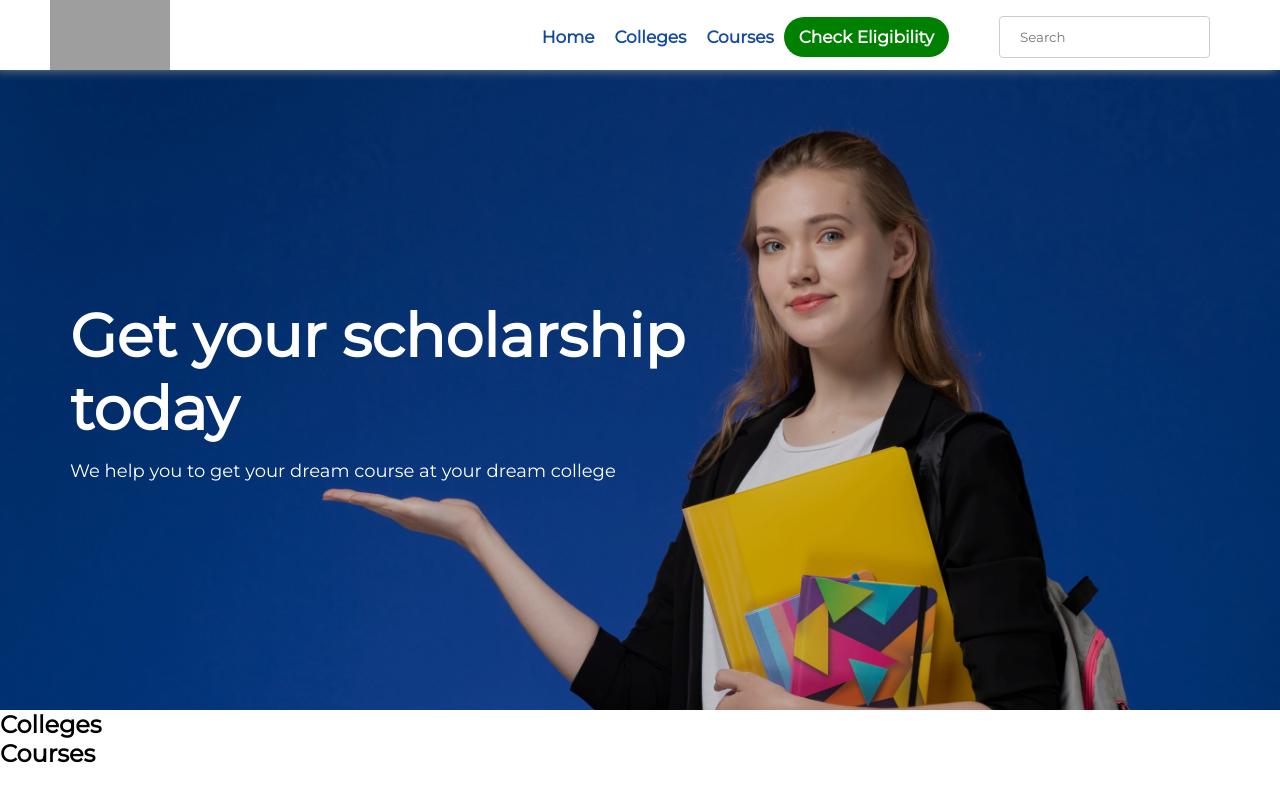
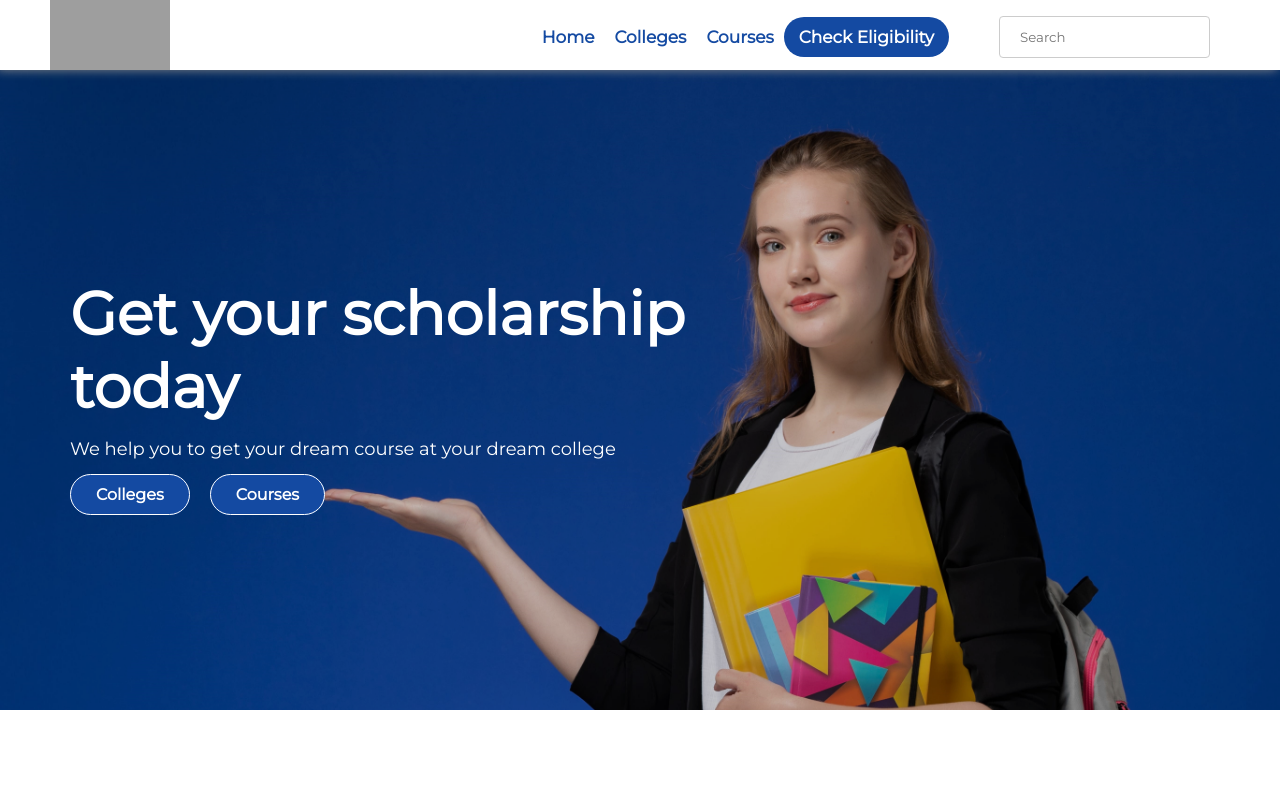
Before and after one commit to twoman-s/scholarfront, a Next.js app: page / in a window 1280 px wide. Built offline with nearby package versions, Linux system fonts and the light colour scheme; grey boxes are pictures that could not be loaded.

Commit message:
homebanner buttons added

```diff
--- a/components/Navbar.module.scss
+++ b/components/Navbar.module.scss
@@ -69,7 +69,7 @@
           font-weight: 600;
 
           &.navBtn {
-            background: green;
+            background: $primary-color;
             border-radius: 35px;
             padding: 10px 15px;
             color: #fff;
--- a/pages/index.js
+++ b/pages/index.js
@@ -20,14 +20,16 @@ export default function Home() {
         <div className={styles.bannerDetails}>
           <h2>Get your scholarship today</h2>
           <p>We help you to get your dream course at your dream college</p>
+          <div className={styles.bannerBtns}>
+            <Link passHref href="/colleges">
+              <a>Colleges</a>
+            </Link>
+            <Link passHref href="/courses">
+              <a>Courses</a>
+            </Link>
+          </div>
         </div>
       </div>
-      <Link passHref href="/colleges">
-        <h2>Colleges</h2>
-      </Link>
-      <Link passHref href="/courses">
-        <h2>Courses</h2>
-      </Link>
     </>
   );
 }
--- a/styles/Home.module.scss
+++ b/styles/Home.module.scss
@@ -4,6 +4,9 @@
   width: 100%;
   height: 80vh;
   position: relative;
+  @include mobile() {
+    height: 60vh;
+  }
   img {
     width: 100%;
     height: 100%;
@@ -32,7 +35,7 @@
       margin-bottom: 15px;
       @include mobile() {
         font-size: $banner-heading-mobile-font-size;
-        width: 80%;
+        width: 100%;
       }
     }
     p {
@@ -41,5 +44,25 @@
         font-size: $p-mobile-font-size;
       }
     }
+    .bannerBtns {
+      width: 50%;
+      position: relative;
+      margin-top: 25px;
+      a {
+        padding: 10px 25px;
+        background: $primary-color;
+        color: $secondary-color;
+        border: 1px solid $secondary-color;
+        border-radius: 35px;
+        font-weight: 600;
+        margin-right: 20px;
+        transition: 300ms ease-in-out;
+        &:hover {
+          background: $secondary-color;
+          color: $primary-color;
+          border: 1px solid $primary-color;
+        }
+      }
+    }
   }
 }
--- a/styles/global.scss
+++ b/styles/global.scss
@@ -6,9 +6,10 @@ $button-primary: blue;
 $link-font-size: 17px;
 
 $main-padding: 70px;
-$main-mobile-padding: 35px;
+$main-mobile-padding: 20px;
 
 $primary-color: #144aa2;
+$secondary-color: #ffffff;
 $banner-heading-font-size: 60px;
 $banner-heading-mobile-font-size: 40px;
 $heading-font-size: 50px;
```
